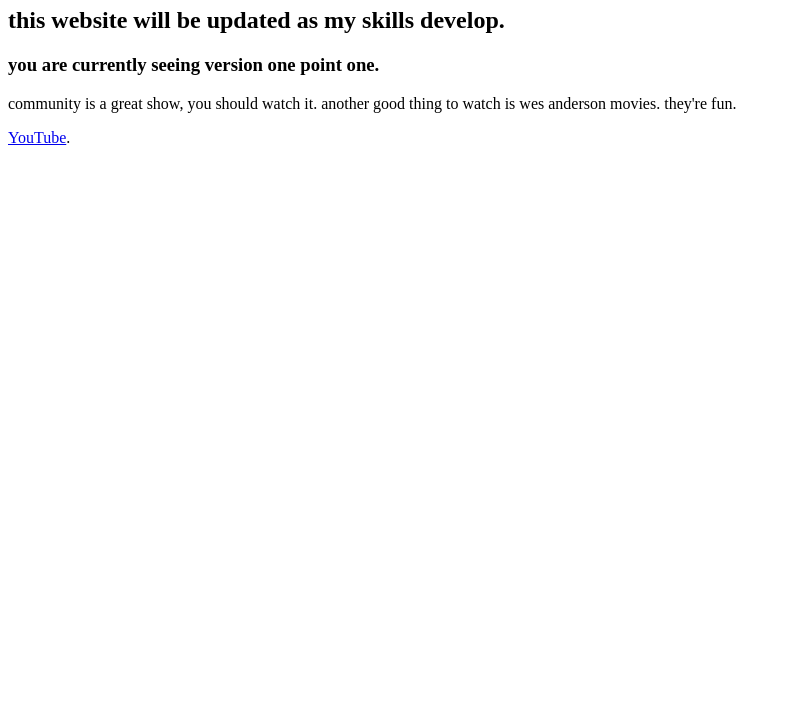
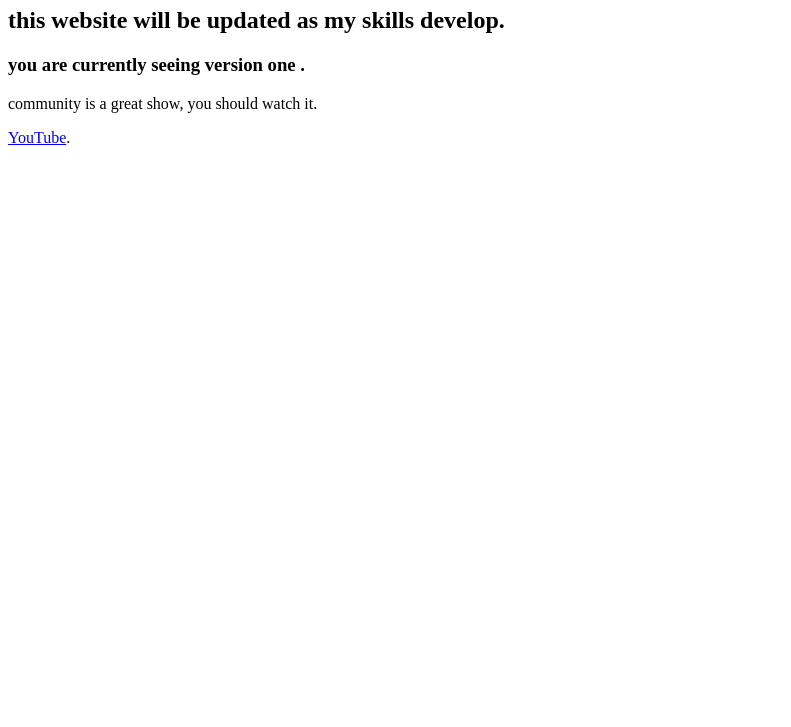
Before and after one commit to olivermakessites/doodrisekingdom.com, a plain HTML site: page index.html in a window 1280 px wide. Shown: the part 73-800 px from the top of the page, without its empty margins (0-791 px from the left). Drawn offline with Linux system fonts and the light colour scheme.

Commit message:
Update index.html

```diff
--- a/index.html
+++ b/index.html
@@ -6,8 +6,8 @@
 <body>
 <h1> this is a website. I made it. if you're here. Cool.</h1>
 <h2>this website will be updated as my skills develop.</h2>
-<h3>you are currently seeing version one point one.</h3>
-<p> community is a great show, you should watch it. another good thing to watch is wes anderson movies. they're fun. </p>
+<h3>you are currently seeing version one .</h3>
+<p> community is a great show, you should watch it. </p>
 <a href="https://www.youtube.com/channel/UC0upjZZNrhaCjCh3JVsa8ig/feed?app=desktop">YouTube</a>.
 <br>
 </body>
```
